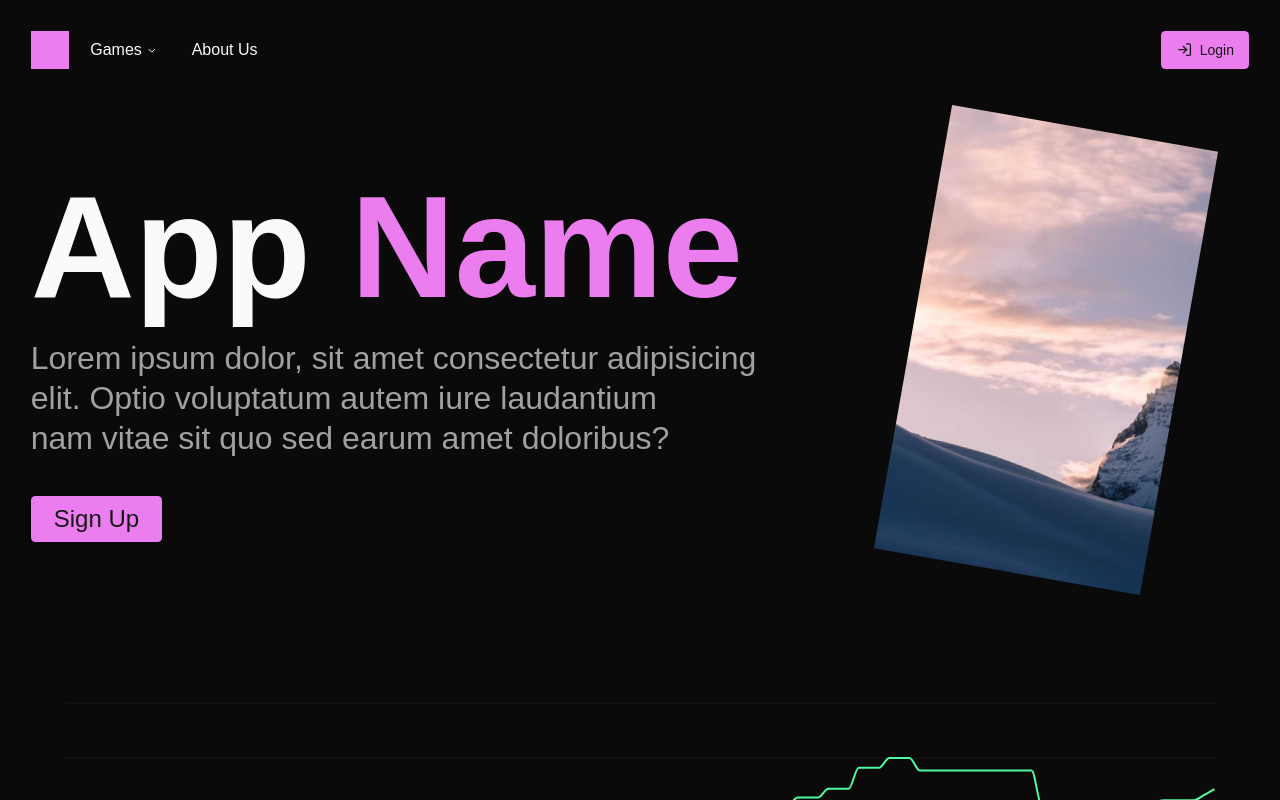
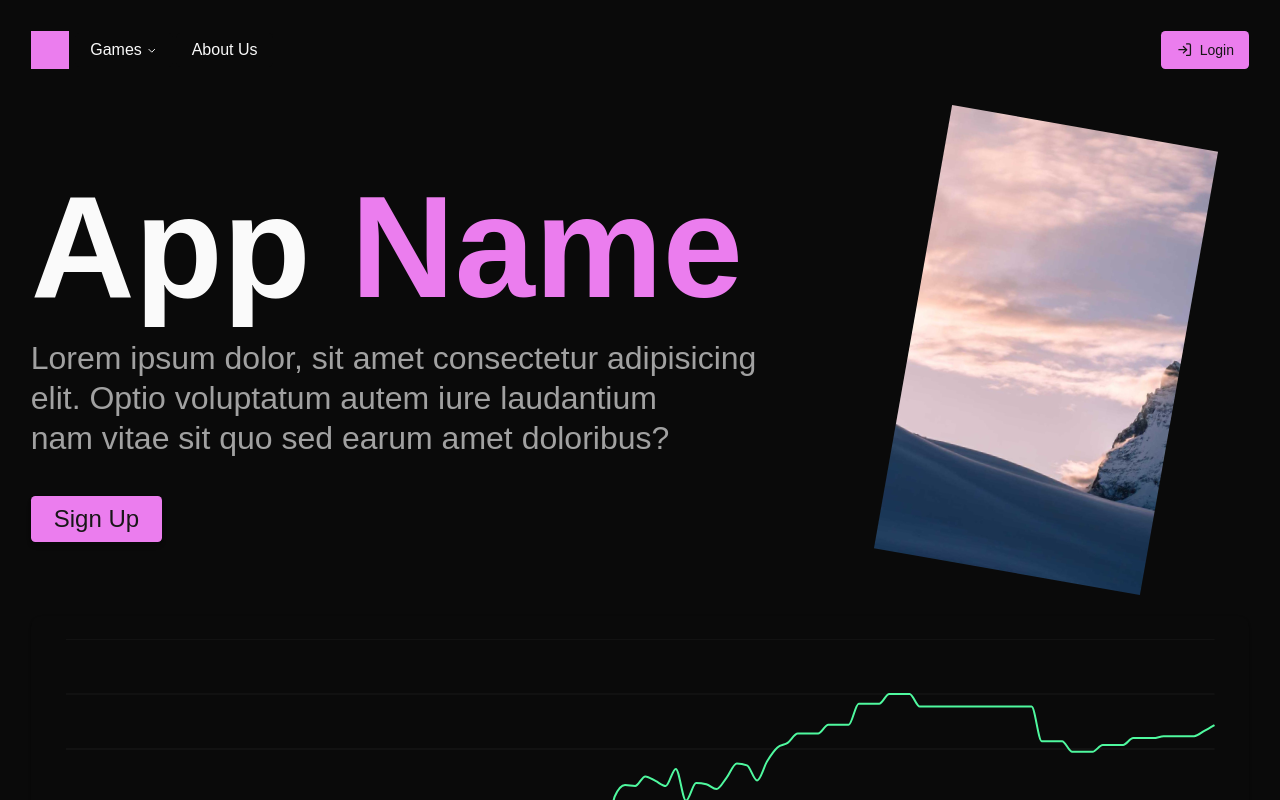
Before and after one commit to Username000000044/cac_team, a Next.js app: page / in a window 1280 px wide. Shown: the top 800 px of the page. Built offline with nearby package versions, Linux system fonts and the light colour scheme.

Commit message:
login route change

```diff
--- a/src/app/page.tsx
+++ b/src/app/page.tsx
@@ -8,7 +8,7 @@
 
 export default function HomePage() {
   return (
-    <div className="flex flex-col gap-[5rem]">
+    <div className="flex flex-col gap-[1rem]">
       <section className="mx-auto max-w-[75rem] xl:max-w-[90rem] grid grid-cols-1 grid-rows-2 md:grid-cols-[2fr_1fr] md:grid-rows-1 leading-tight">
         <div className="flex flex-col justify-center items-center text-center p-4 md:text-left md:items-start md:p-0">
           <h1 className="font-bold text-[2rem] md:text-[3rem] lg:text-[4rem] xl:text-[9rem]">
--- a/src/components/log-in.tsx
+++ b/src/components/log-in.tsx
@@ -13,7 +13,7 @@
 
 export function LogIn() {
   return (
-    <Card className="mx-auto h-full max-w-sm">
+    <Card className="mx-auto h-full w-full max-w-150">
       <CardHeader>
         <CardTitle>Login to your account</CardTitle>
         <CardDescription>
```
Also changed, not shown: src/app/(auth)/login/page.tsx (renamed from src/app/login/page.tsx), 1 other file (tests, documents, lock files or other folders).
